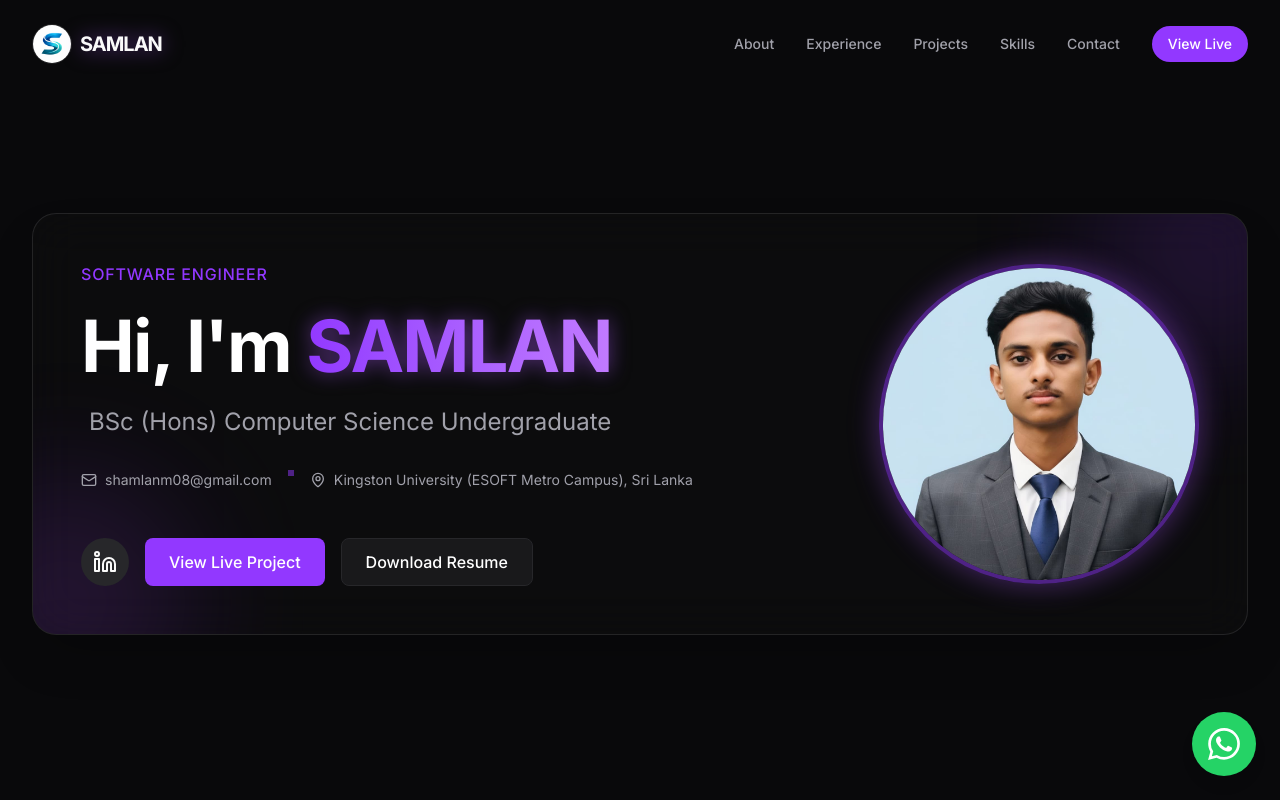
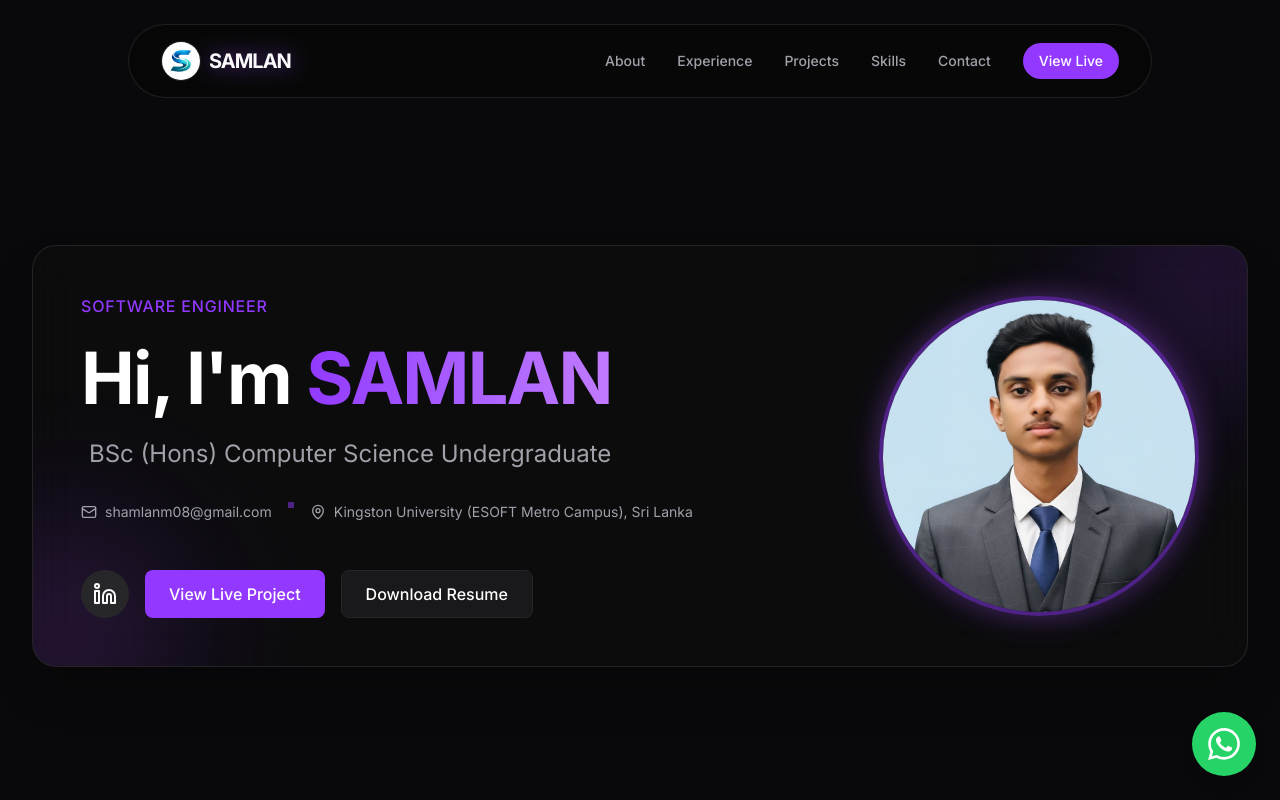
Before and after one commit to shamlan27/portfolio_Samlan, a Next.js app: page / in a window 1280 px wide. Shown: the top 800 px of the page. Built offline with nearby package versions, Linux system fonts and the light colour scheme.

Commit message:
image add

```diff
--- a/src/components/Hero.tsx
+++ b/src/components/Hero.tsx
@@ -10,7 +10,7 @@ import Image from "next/image";
 
 export const Hero = () => {
     return (
-        <section className="min-h-screen flex flex-col justify-center px-4 md:px-8 max-w-7xl mx-auto pt-24 pb-12">
+        <section className="min-h-screen flex flex-col justify-center px-4 md:px-8 max-w-7xl mx-auto pt-40 pb-12">
             <motion.div
                 initial={{ opacity: 0, y: 20 }}
                 animate={{ opacity: 1, y: 0 }}
@@ -37,7 +37,7 @@ export const Hero = () => {
                     </div>
 
                     <h1 className="text-3xl md:text-7xl font-bold tracking-tight text-white">
-                        Hi, I&apos;m <span className="text-transparent bg-clip-text bg-gradient-to-r from-primary to-purple-400 drop-shadow-[0_0_10px_rgba(168,85,247,0.5)]">{PORTFOLIO_DATA.personal.name}</span>
+                        Hi, I&apos;m <span className="text-transparent bg-clip-text bg-gradient-to-r from-primary to-purple-400">{PORTFOLIO_DATA.personal.name}</span>
                     </h1>
                     <p className="text-lg md:text-2xl text-muted-foreground max-w-2xl px-2">
                         {PORTFOLIO_DATA.personal.role}
--- a/src/components/Navbar.tsx
+++ b/src/components/Navbar.tsx
@@ -32,8 +32,10 @@ export const Navbar = () => {
         <>
             <header
                 className={cn(
-                    "fixed top-0 left-0 right-0 z-[100] transition-all duration-300",
-                    scrolled ? "bg-background/80 backdrop-blur-md border-b border-white/5 py-4" : "bg-transparent py-6"
+                    "fixed top-6 left-1/2 -translate-x-1/2 z-[100] transition-all duration-300 w-[95%] max-w-5xl rounded-full border border-white/10",
+                    scrolled
+                        ? "bg-black/50 backdrop-blur-md shadow-lg py-3"
+                        : "bg-black/20 backdrop-blur-sm py-4"
                 )}
             >
                 <div className="max-w-7xl mx-auto px-4 md:px-8 flex items-center justify-between">
```
